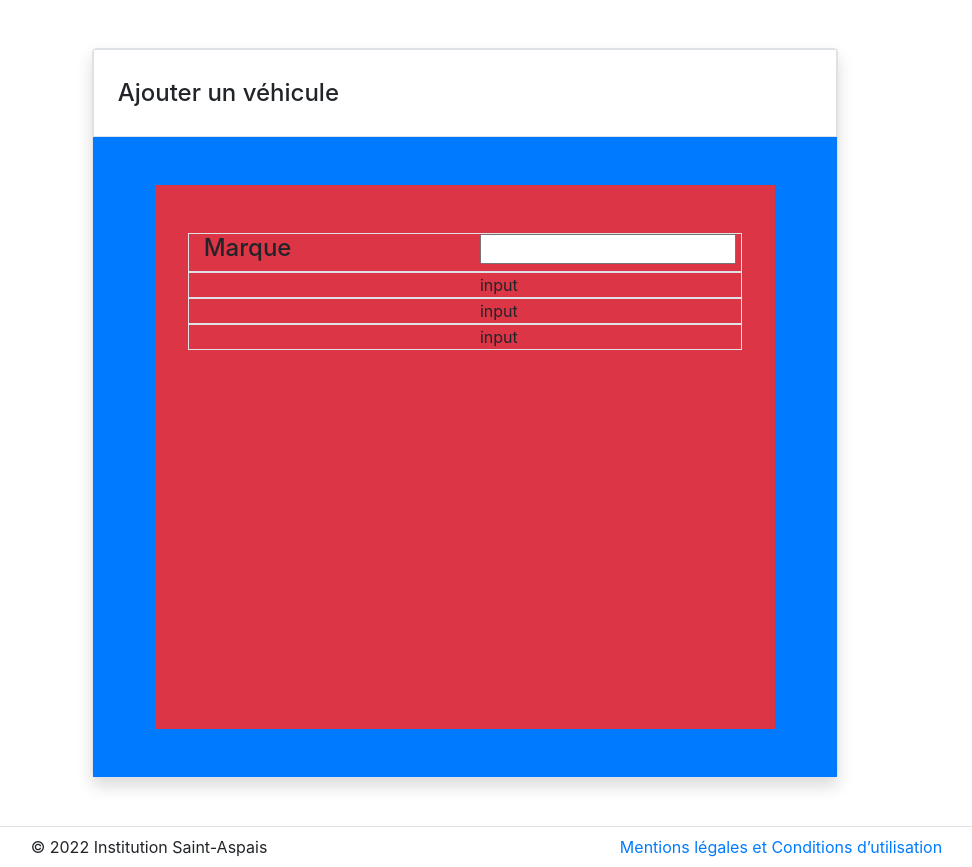
After one commit to Le-trio-malefique/Projet_note_de_frais, a PHP site: template vue/vueProfil/v_AjoutVehicule.php in a window 1280 px wide. The commit adds this page. Shown: the whole page, without its empty margins (175-1147 px from the left). Run offline with PHP 8.4, Linux system fonts and the light colour scheme; the template is opened without the code that fills it, so the values that code supplies are empty; some libraries are stand-ins or nearby versions.

Commit message:
ajout v_AjoutVehicule

```diff
--- a/ctl/ctlUtilisateur.php
+++ b/ctl/ctlUtilisateur.php
@@ -41,4 +41,8 @@ switch($action){
         include 'vue/vueProfil/v_Historique.php';
         break;
 
+    case 'formvehicule':
+        include 'vue/vueProfil/v_AjoutVehicule.php';
+        break;
+
 }
--- /dev/null
+++ b/vue/vueProfil/v_AjoutVehicule.php
@@ -0,0 +1,50 @@
+<div class="row w-100 mx-auto d-flex justify-content-center" style="min-height: 100vh!important">
+    <div class="col-md-7 border rounded shadow my-md-5">
+        <div class="row border" style="min-height: 11vh!important">
+            <h4 class="text-left my-auto p-2 ml-3">Ajouter un véhicule</h4>
+        </div>
+
+        <div class="row bg-primary d-flex justify-content-center" style="min-height: 80vh!important">
+            <div class="col-10 bg-danger p-5 mt-5 mb-5">
+                <form action="index.php?ctl=utilisateur&action=formajoutvehicule" method="post">
+                    <div class="row border">
+                        <div class="col-6">
+                            <h4>Marque</h4>
+                        </div>
+                        <div class="col-6">
+                            <input type="text">
+                        </div>
+                    </div>
+
+                    <div class="row border">
+                        <div class="col-6">
+                            <h4></h4>
+                        </div>
+                        <div class="col-6">
+                            input
+                        </div>
+                    </div>
+
+                    <div class="row border">
+                        <div class="col-6">
+                            <h4></h4>
+                        </div>
+                        <div class="col-6">
+                            input
+                        </div>
+                    </div>
+
+                    <div class="row border">
+                        <div class="col-6">
+                            <h4></h4>
+                        </div>
+                        <div class="col-6">
+                            input
+                        </div>
+                    </div>
+
+                </form>
+            </div>
+        </div>
+    </div>
+</div>
--- a/vue/vueProfil/v_Historique.php
+++ b/vue/vueProfil/v_Historique.php
@@ -1,12 +1,12 @@
-<!-- CARD NEW NOTE DE FRAIS -->
+<!-- CARD HISTORIQUE -->
 <div class="row h-100 w-100 mx-auto d-flex justify-content-center">
     <!-- CARD BOX -->
-    <div class="col-md-7 border rounded shadow my-md-5">
+    <div class="col-md-7    border rounded shadow my-md-5">
         <!-- TITRE -->
         <div class="row h-25 border">
             <h4 class="text-left my-auto p-2 ml-3">Historique</h4>
         </div>
-        <!-- TEXTE -->
+        <!-- DEMANDES -->
         <?php
             if(isset($_SESSION['demande'])){
         ?>
--- a/vue/vueProfil/v_Profil.php
+++ b/vue/vueProfil/v_Profil.php
@@ -18,7 +18,7 @@
                 <h4 class="my-4">Véhicule : <?php echo $_SESSION['vehicule'] ?></h4>
             </div>
             <?php } else {?>
-            <form class="fluid-form">
+            <form action="index.php?ctl=utilisateur&action=formvehicule" method="POST" class="fluid-form">
                 <input type="submit" value="Saisir véhicule">
             </div>
             <?php } ?>
```
